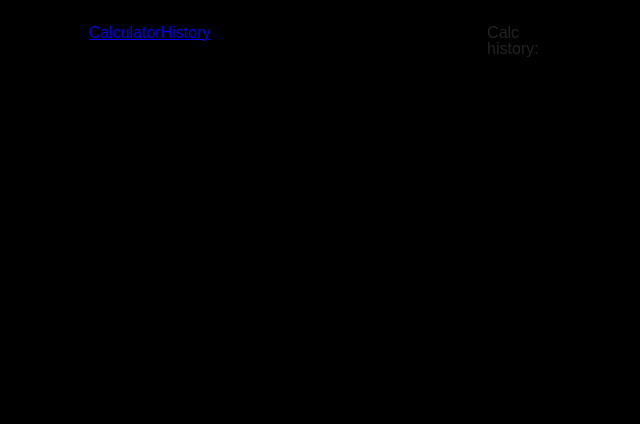
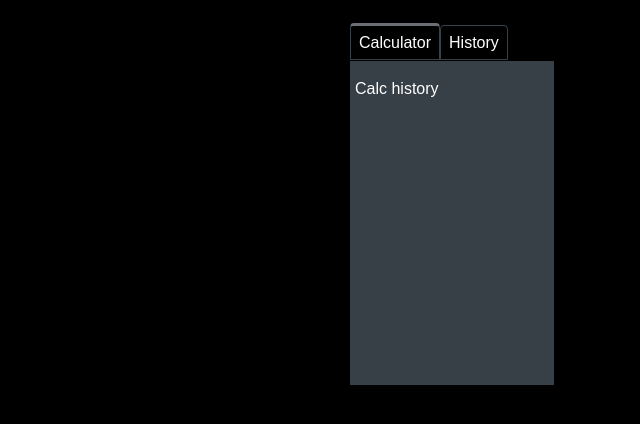
Before and after one commit to dlampa/rctcalc-redux, a React (Create React App) app: page /history in a window 1280 px wide. Shown: the top 424 px of the page, without its empty margins (188-828 px from the left). Built offline with nearby package versions, Linux system fonts and the light colour scheme.

Commit message:
Completed CSS.

```diff
--- a/package.json
+++ b/package.json
@@ -4,6 +4,9 @@
   "private": true,
   "homepage": "/rctcalc",
   "dependencies": {
+    "@fortawesome/fontawesome-svg-core": "^1.2.30",
+    "@fortawesome/free-solid-svg-icons": "^5.14.0",
+    "@fortawesome/react-fontawesome": "^0.1.11",
     "@testing-library/jest-dom": "^4.2.4",
     "@testing-library/react": "^9.3.2",
     "@testing-library/user-event": "^7.1.2",
--- a/src/App.css
+++ b/src/App.css
@@ -1,3 +1,6 @@
+* {
+  box-sizing: border-box;
+}
 body {
   background-color: black;
   font-family: 'Arial', sans-serif;
@@ -21,11 +24,42 @@ button:hover {
   transition: all 0.5s ease-in;
 }
 
-#calcHistory {
-  grid-row: 4 / 5;
+nav {
+  grid-row: 1 / 2;
   grid-column: 2 / 3;
   margin: 10px 0;
+  justify-self: start;
+  align-content: flex-start;
+}
+
+nav a {
+  border-radius: 4px 4px 0 0;
+  border: 1px solid rgba(112, 128, 144, 0.493);
+  /* margin: 0 10px; */
+  padding: 8px;
+  text-decoration: none;
   color: white;
+}
+
+nav a:hover, .activeLink {
+  border-top: 3px solid red;
+  transition: all 0.2s ease-in;
+}
+
+.activeLink {
+  border-top: 3px solid rgba(218, 223, 238, 0.493);
+}
+
+#calcHistory {
+  grid-row: 2 / 3;
+  grid-column: 2 / 3;
+  min-width: 204px;
+  min-height: Calc(250px + 74.4px);
+  color: white;
+  padding: 20px 0;
+  justify-self: start;
+  align-self: start;
+  background-color: rgba(112, 128, 144, 0.493);
 }
 
 #calcHistory ul {
@@ -35,22 +69,21 @@ button:hover {
 }
 
 #calcHistory ul li {
-  margin: 3px 0;
+  margin: 10px 0;
+  border-radius: 6px;
+  background-color: grey;
+  padding: 5px;
+  width: fit-content;
+  margin: 10px 0 10px 25px;
+  font-family: 'Consolas';
 }
 
-.btnOpers {
-  grid-column: 4 / 5;
-  background-color: orange;
-  color: black;
+#calcHistory h3 {
+  margin: 0 5px;
 }
 
-.App {
-  text-align: center;
-}
-
-
 #calcDisplay {
-  grid-row: 1 / 2;
+  grid-row: 2 / 3;
   grid-column: 2 / 3;
   justify-items: center;
   justify-content: center;
@@ -73,14 +106,13 @@ button:hover {
 
 #calcControls {
   display: grid;
-  grid-row: 2 / 3;
+  grid-row: 3 / 4;
   grid-column: 2 / 3;
   grid-template-rows: repeat(4, auto);
   grid-template-columns: repeat(4, auto);
   justify-items: center;
   justify-content: center;
   background-color: rgba(112, 128, 144, 0.493);
-  /* border-radius: 10px; */
   border: none;
   padding: 10px;
 }
@@ -128,9 +160,19 @@ button:hover {
 
 #root {
   display: grid;
-  grid-template-rows: repeat(2, auto);
+  grid-template-rows: repeat(3, auto);
   grid-template-columns: auto min-content auto;
   justify-items: center;
   width: 100%;
   margin: 25px 0;
 }
+
+.btnOpers {
+  grid-column: 4 / 5;
+  background-color: orange;
+  color: black;
+}
+
+.App {
+  text-align: center;
+}
--- a/src/CalcHistory.js
+++ b/src/CalcHistory.js
@@ -5,12 +5,12 @@ class CalcHistory extends React.Component {
     render()
     {
         return (
-            <>
-                <h3>Calc history:</h3>
+            <div id="calcHistory">
+                <h3>Calc history</h3>
                 <ul>
                    {this.props.calcHistory.map((calcHistoryItem, index) => <li>{calcHistoryItem}</li>)}
                 </ul>
-            </>
+            </div>
         );
     }
 }
--- a/src/SiteNav.js
+++ b/src/SiteNav.js
@@ -1,15 +1,21 @@
 import React from 'react';
-import { Link } from 'react-router-dom'
+import { Link } from 'react-router-dom';
+import { FontAwesomeIcon } from '@fortawesome/react-fontawesome';
 
 class SiteNav extends React.Component {
+    constructor(props) {
+        super(props);
+
+        this.state = {
+            activeLink: [true, false]
+        };
+    }
     render()
     {
         return (
             <nav>
-                <ul>
-                    <Link to="/">Calculator</Link>
-                    <Link to="/history">History</Link>
-                </ul>
+                <Link to="/" className={(this.state.activeLink[0] ? "activeLink" : "")} onClick={()=>this.setState({ activeLink: [true, false] })}><FontAwesomeIcon icon="coffee"/>Calculator</Link>
+                <Link to="/history" className={(this.state.activeLink[1] ? "activeLink" : "")} onClick={() => this.setState({ activeLink: [false, true] })}>History</Link>
           </nav>
         );
     }
--- a/src/index.js
+++ b/src/index.js
@@ -26,7 +26,7 @@ const Root = (store) => (
   <Provider store={store.store}>
     <Router>
       <SiteNav />
-      <Route path="/" exact component={App} />
+      <Route path="/" exact component={App}/>
       <Route path="/history" component={CalcHistory} />
     </Router>
   </Provider>
```
Also changed, not shown: 1 other file (tests, documents, lock files or other folders).
